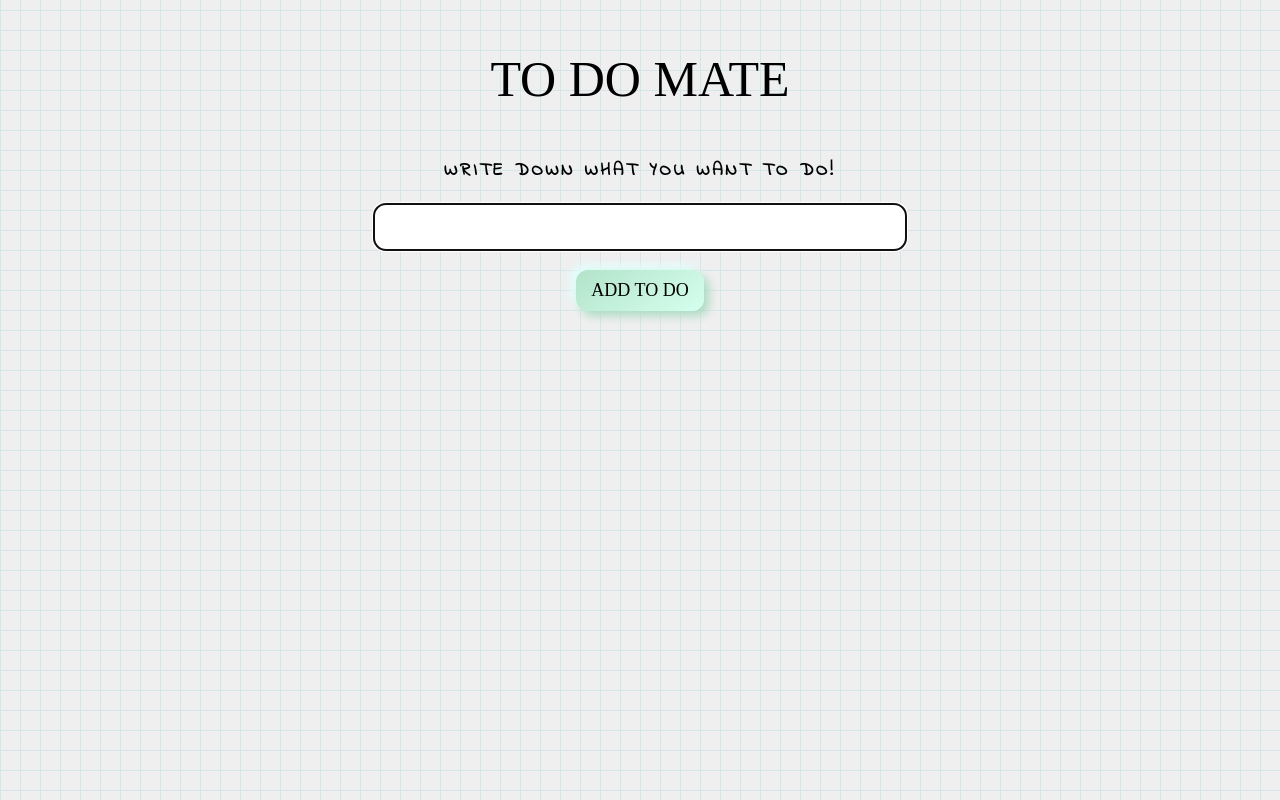
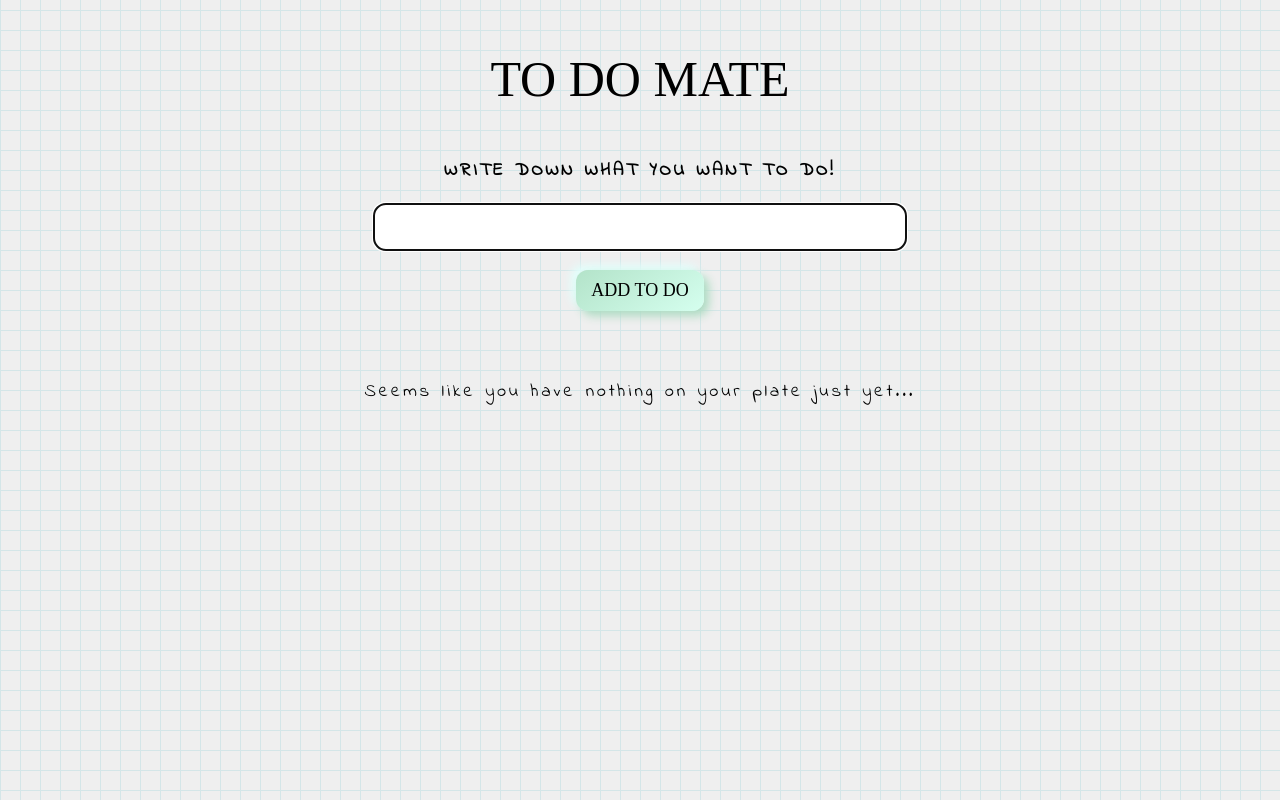
Before and after one commit to GreetVdL/todomate, a React (Create React App) app: page / in a window 1280 px wide. Built offline with nearby package versions, Linux system fonts and the light colour scheme; a web font is replaced by a local one.

Commit message:
add placeholder text

```diff
--- a/src/App.jsx
+++ b/src/App.jsx
@@ -2,6 +2,7 @@ import logo from "./logo.svg";
 import "./App.scss";
 import Form from "./components/Form";
 import List from "./components/List";
+import { useEffect } from "react";
 
 function App() {
   return (
--- a/src/components/List.jsx
+++ b/src/components/List.jsx
@@ -8,13 +8,19 @@ const List = () => {
   const data = useContext(TodoContext);
   return (
     <ul>
-      {data.todos.map((todo) => {
-        return (
-          <Todo key={nanoid()} todo={todo}>
-            {todo}
-          </Todo>
-        );
-      })}
+      {data.todos.length ? (
+        data.todos.map((todo) => {
+          return (
+            <Todo key={nanoid()} todo={todo}>
+              {todo}
+            </Todo>
+          );
+        })
+      ) : (
+        <p className="placeholder">
+          Seems like you have nothing on your plate just yet...
+        </p>
+      )}
     </ul>
   );
 };
--- a/src/components/List.scss
+++ b/src/components/List.scss
@@ -4,6 +4,12 @@ ul {
   flex-direction: column;
   width: 55%;
   margin: 0 auto;
+  .placeholder {
+    font-family: "Indie Flower", cursive;
+    font-size: 1.8rem;
+    letter-spacing: 0.3rem;
+    text-align: center;
+  }
 }
 
 @media screen and (max-width: 1372px) {
```
